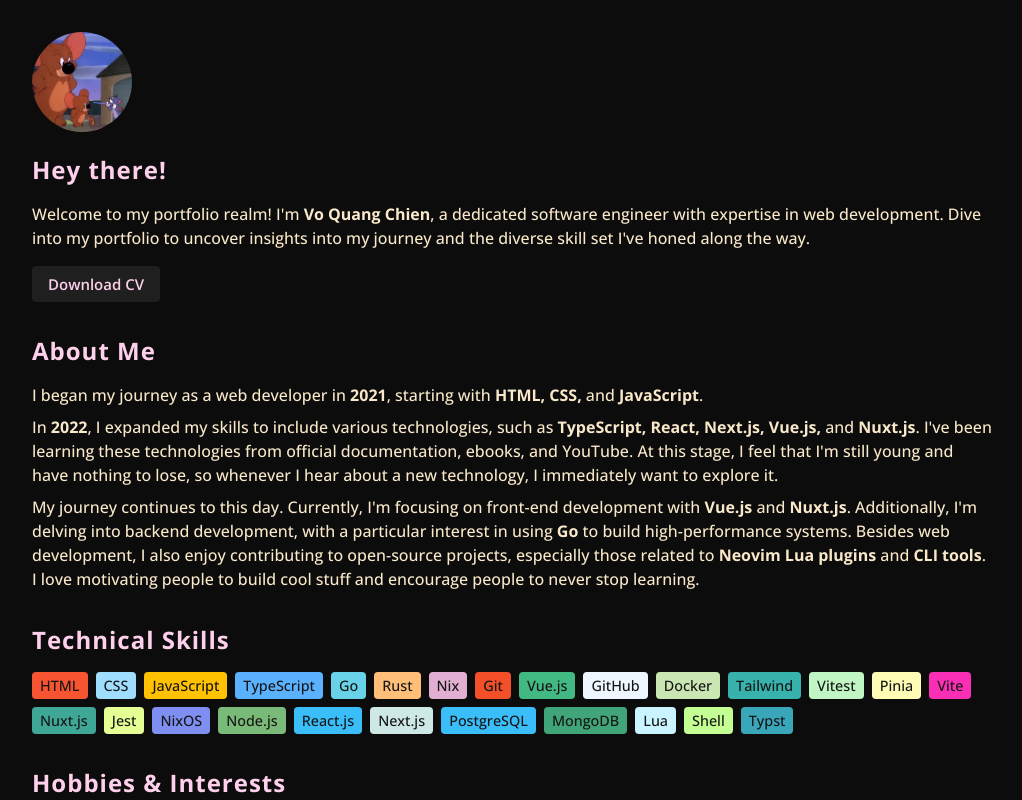
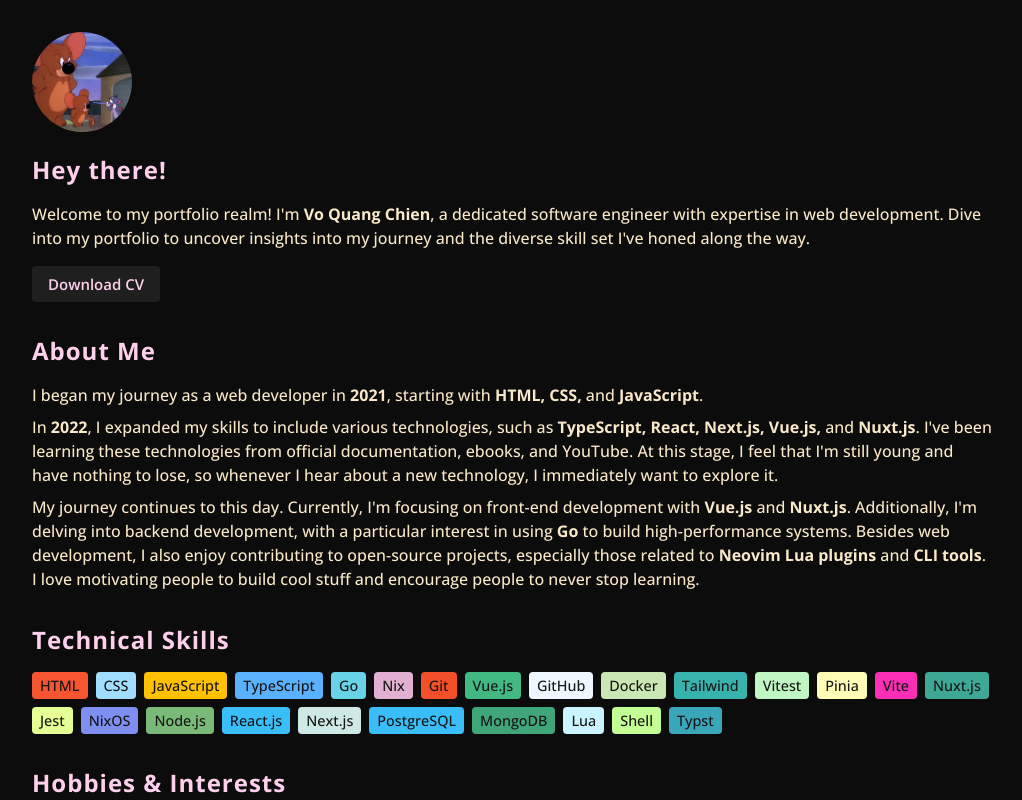
Before and after one commit to 2giosangmitom/2giosangmitom.github.io, a Vue app: page /contact in a window 1280 px wide. Shown: the top 800 px of the page, without its empty margins (16-1038 px from the left). Built offline with nearby package versions, Linux system fonts and the light colour scheme.

Commit message:
feat: update skills

```diff
--- a/src/components/TheSkills.vue
+++ b/src/components/TheSkills.vue
@@ -11,7 +11,6 @@ const skills = [
   { name: "JavaScript", color: "#FFC100" },
   { name: "TypeScript", color: "#5AB2FF" },
   { name: "Go", color: "#68D2E8" },
-  { name: "Rust", color: "#FFBF78" },
   { name: "Nix", color: "#E1AFD1" },
   { name: "Git", color: "#F34F29" },
   { name: "Vue.js", color: "#42B883" },
```
